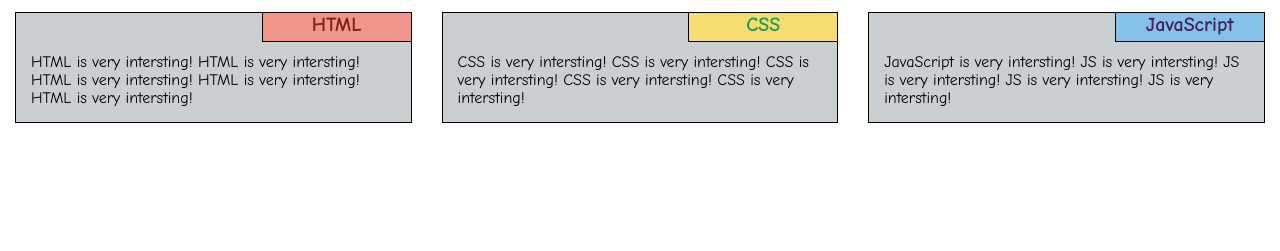
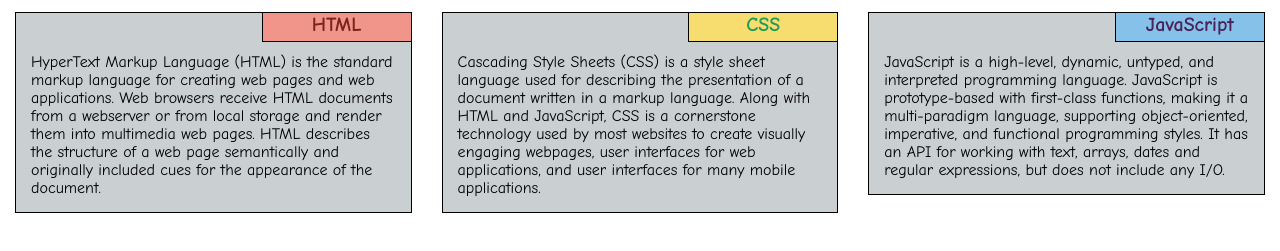
Before and after one commit to yanhuowang/Coursera_HTML_CSS_JS, a plain HTML site: page responsiveDesign/index.html in a window 1280 px wide. Shown: the part 35-286 px from the top of the page. Drawn offline with Linux system fonts and the light colour scheme.

Commit message:
revise content

```diff
--- a/responsiveDesign/index.html
+++ b/responsiveDesign/index.html
@@ -17,7 +17,7 @@
 			<div class="title" id="first">
 				<h2> HTML </h2>
 			</div>
-			<p> HTML is very intersting! HTML is very intersting! HTML is very intersting! HTML is very intersting! HTML is very intersting!</p>
+			<p> HyperText Markup Language (HTML) is the standard markup language for creating web pages and web applications. Web browsers receive HTML documents from a webserver or from local storage and render them into multimedia web pages. HTML describes the structure of a web page semantically and originally included cues for the appearance of the document. </p>
 		</div>
 	</section>
 
@@ -26,7 +26,7 @@
 			<div class="title" id="second">
 				<h2> CSS </h2>
 			</div>
-			<p> CSS is very intersting! CSS is very intersting! CSS is very intersting! CSS is very intersting! CSS is very intersting!</p>
+			<p> Cascading Style Sheets (CSS) is a style sheet language used for describing the presentation of a document written in a markup language.  Along with HTML and JavaScript, CSS is a cornerstone technology used by most websites to create visually engaging webpages, user interfaces for web applications, and user interfaces for many mobile applications. </p>
 		</div>
 	</section>
 
@@ -35,7 +35,7 @@
 			<div class="title" id="third">
 				<h2> JavaScript </h2>
 			</div>
-			<p> JavaScript is very intersting! JS is very intersting! JS is very intersting! JS is very intersting! JS is very intersting!</p>
+			<p> JavaScript is a high-level, dynamic, untyped, and interpreted programming language. JavaScript is prototype-based with first-class functions, making it a multi-paradigm language, supporting object-oriented, imperative, and functional programming styles. It has an API for working with text, arrays, dates and regular expressions, but does not include any I/O. </p>
 		</div>
 	</section>
 </body>
```
Also changed, not shown: 1 other file.
